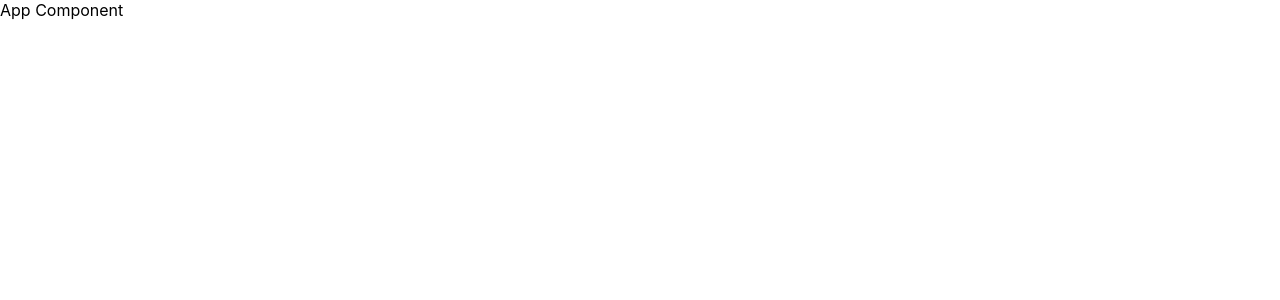
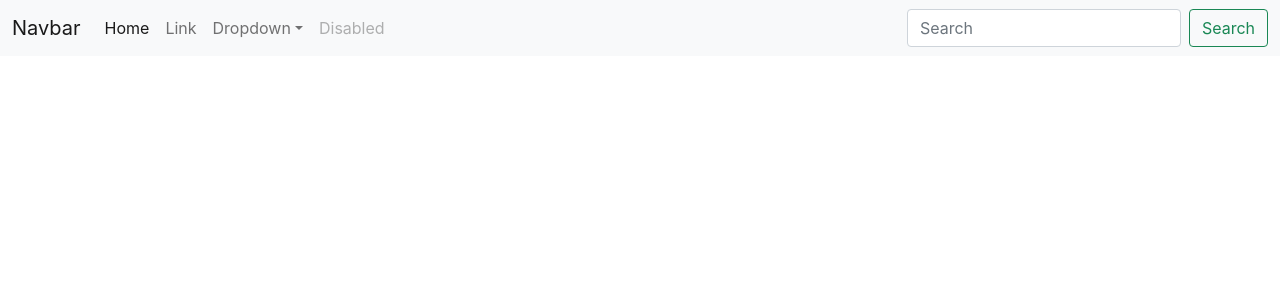
Before and after one commit to Deepak-Das/case_mangement_system_react, a React (Create React App) app: page / in a window 1280 px wide. Shown: the top 300 px of the page. Built offline with nearby package versions, Linux system fonts and the light colour scheme.

Commit message:
bootstap is add . some experiment in header folder and App.js

```diff
--- a/public/index.html
+++ b/public/index.html
@@ -11,10 +11,18 @@
     />
     <link rel="apple-touch-icon" href="%PUBLIC_URL%/logo192.png" />
     <link rel="manifest" href="%PUBLIC_URL%/manifest.json" />
+
+    <!-- <link rel="stylesheet" href="font-awesome-4.7.0/css/font-awesome.min.css"> -->
+    <link href="https://cdn.jsdelivr.net/npm/bootstrap@5.1.1/dist/css/bootstrap.min.css" rel="stylesheet" integrity="sha384-F3w7mX95PdgyTmZZMECAngseQB83DfGTowi0iMjiWaeVhAn4FJkqJByhZMI3AhiU" crossorigin="anonymous">
+
+
+
     <title>Adv. DKS & Associates</title>
   </head>
   <body>
     <noscript>You need to enable JavaScript to run this app.</noscript>
     <div id="root"></div>
   </body>
+  <script src="https://cdn.jsdelivr.net/npm/bootstrap@5.1.1/dist/js/bootstrap.bundle.min.js" integrity="sha384-/bQdsTh/da6pkI1MST/rWKFNjaCP5gBSY4sEBT38Q/9RBh9AH40zEOg7Hlq2THRZ" crossorigin="anonymous"></script>
+
 </html>
--- a/src/components/App.js
+++ b/src/components/App.js
@@ -1,5 +1,13 @@
-function App() {
-  return <div className="App">App Component</div>;
+import React from 'react'
+import {Header} from './Header/header.js'
+
+export const App = () => {
+  return (
+    <div>
+      <Header/>
+    </div>
+  )
 }
 
+
 export default App;
--- /dev/null
+++ b/src/components/Header/header.js
@@ -0,0 +1,44 @@
+import React from 'react'
+
+export const Header = () => {
+    return (
+        <>
+        <nav class="navbar navbar-expand-lg navbar-light bg-light">
+            <div class="container-fluid">
+    <a class="navbar-brand" href="#">Navbar</a>
+    <button class="navbar-toggler" type="button" data-bs-toggle="collapse" data-bs-target="#navbarSupportedContent" aria-controls="navbarSupportedContent" aria-expanded="false" aria-label="Toggle navigation">
+      <span class="navbar-toggler-icon"></span>
+    </button>
+    <div class="collapse navbar-collapse" id="navbarSupportedContent">
+      <ul class="navbar-nav me-auto mb-2 mb-lg-0">
+        <li class="nav-item">
+          <a class="nav-link active" aria-current="page" href="#">Home</a>
+        </li>
+        <li class="nav-item">
+          <a class="nav-link" href="#">Link</a>
+        </li>
+        <li class="nav-item dropdown">
+          <a class="nav-link dropdown-toggle" href="#" id="navbarDropdown" role="button" data-bs-toggle="dropdown" aria-expanded="false">
+            Dropdown
+          </a>
+          <ul class="dropdown-menu" aria-labelledby="navbarDropdown">
+            <li><a class="dropdown-item" href="#">Action</a></li>
+            <li><a class="dropdown-item" href="#">Another action</a></li>
+            <li><hr class="dropdown-divider"/></li>
+            <li><a class="dropdown-item" href="#">Something else here</a></li>
+          </ul>
+        </li>
+        <li class="nav-item">
+          <a class="nav-link disabled">Disabled</a>
+        </li>
+      </ul>
+      <form class="d-flex">
+        <input class="form-control me-2" type="search" placeholder="Search" aria-label="Search"/>
+        <button class="btn btn-outline-success" type="submit">Search</button>
+      </form>
+    </div>
+  </div>
+        </nav>
+        </>
+    )
+}
```
